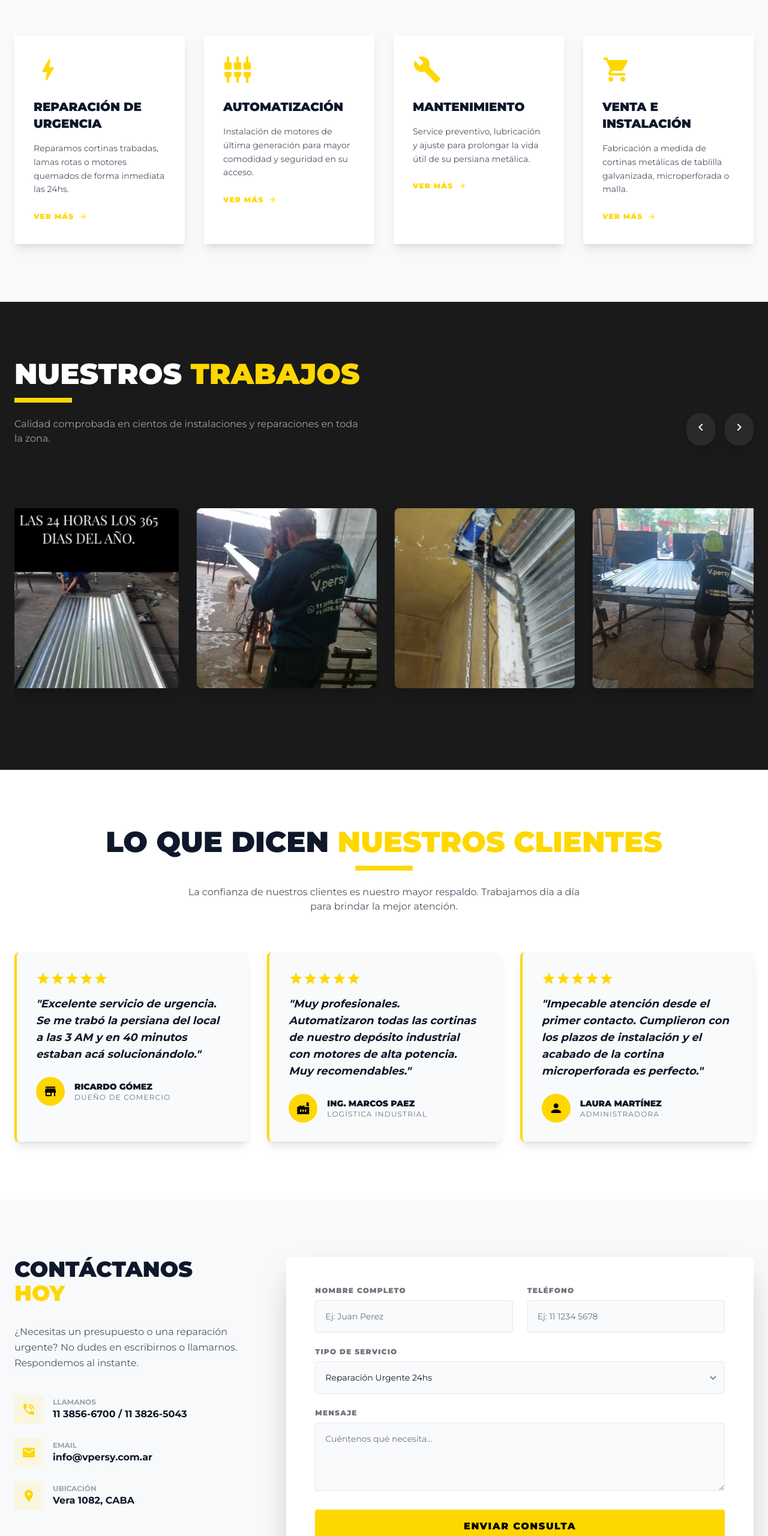
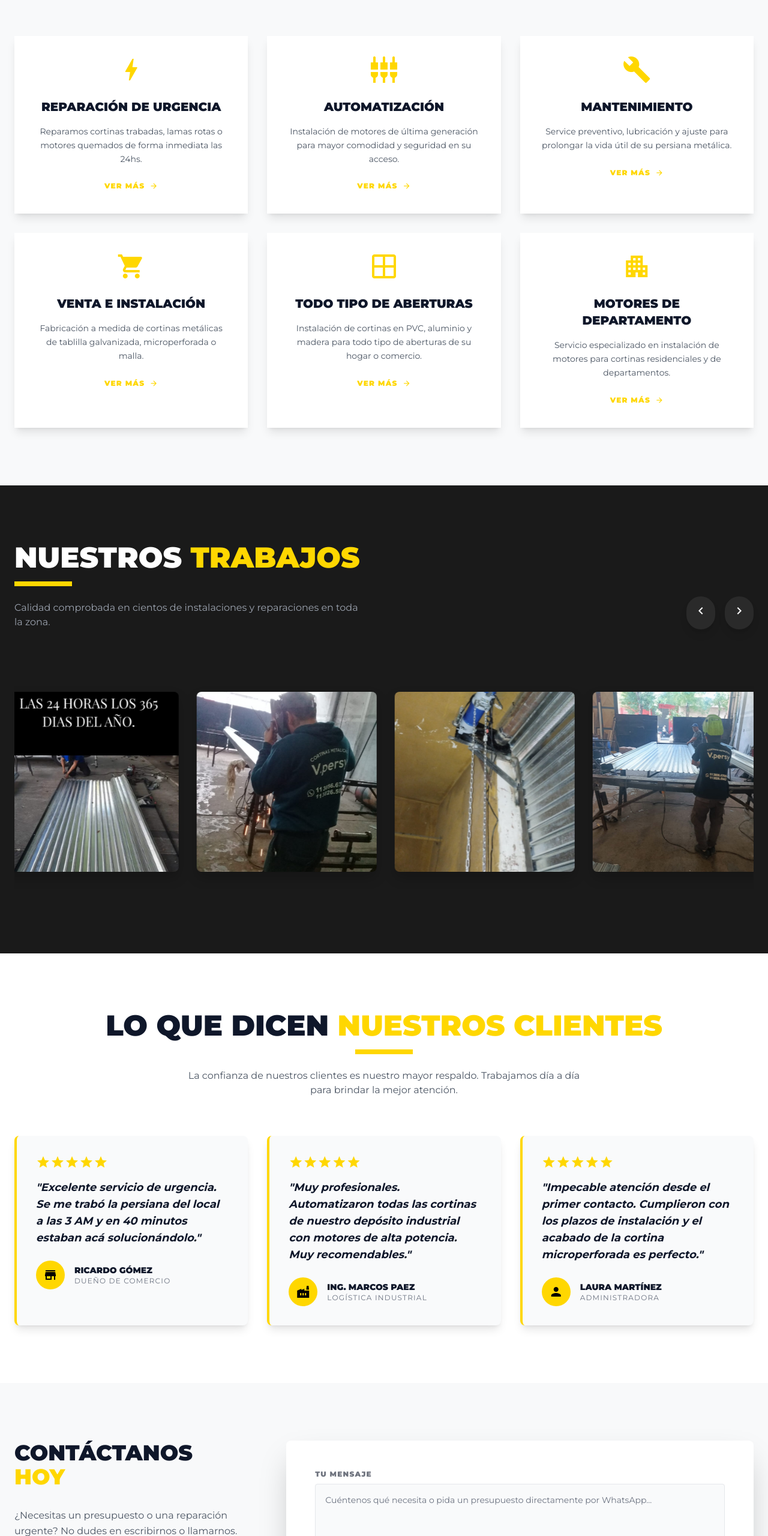
Before and after one commit to F-Lorenzo/V.persy, a website built with Vite: page index.html in a window 1280 px wide. Shown: the part 1197-3757 px from the top of the page at 60% size. Built offline with nearby package versions, Linux system fonts and the light colour scheme.

Commit message:
Actualización de archivos y configuración de Vite

```diff
--- a/index.html
+++ b/index.html
@@ -127,51 +127,76 @@
                 <p class="text-gray-600 dark:text-gray-400 max-w-2xl mx-auto">Ofrecemos un servicio integral para todo
                     tipo de cortinas metálicas, desde locales pequeños hasta grandes naves industriales.</p>
             </div>
-            <div class="grid grid-cols-1 md:grid-cols-2 lg:grid-cols-4 gap-8">
+            <div class="grid grid-cols-1 md:grid-cols-2 lg:grid-cols-3 gap-8">
                 <div
-                    class="group bg-white dark:bg-metal-dark p-8 border-b-4 border-transparent hover:border-primary transition-all shadow-lg hover:-translate-y-2">
+                    class="group bg-white dark:bg-metal-dark p-8 border-b-4 border-transparent hover:border-primary transition-all shadow-lg hover:-translate-y-2 text-center">
                     <span class="material-icons text-5xl text-primary mb-6">bolt</span>
                     <h3 class="text-xl font-black uppercase mb-4">Reparación de Urgencia</h3>
                     <p class="text-gray-600 dark:text-gray-400 text-sm leading-relaxed mb-6">
                         Reparamos cortinas trabadas, lamas rotas o motores quemados de forma inmediata las 24hs.
                     </p>
-                    <a class="text-xs font-black uppercase tracking-widest text-primary flex items-center gap-2 group-hover:gap-4 transition-all"
+                    <a class="text-xs font-black uppercase tracking-widest text-primary flex items-center justify-center gap-2 group-hover:gap-4 transition-all"
                         href="#contacto">
                         Ver más <span class="material-icons text-sm">arrow_forward</span>
                     </a>
                 </div>
                 <div
-                    class="group bg-white dark:bg-metal-dark p-8 border-b-4 border-transparent hover:border-primary transition-all shadow-lg hover:-translate-y-2">
+                    class="group bg-white dark:bg-metal-dark p-8 border-b-4 border-transparent hover:border-primary transition-all shadow-lg hover:-translate-y-2 text-center">
                     <span class="material-icons text-5xl text-primary mb-6">settings_input_component</span>
                     <h3 class="text-xl font-black uppercase mb-4">Automatización</h3>
                     <p class="text-gray-600 dark:text-gray-400 text-sm leading-relaxed mb-6">
                         Instalación de motores de última generación para mayor comodidad y seguridad en su acceso.
                     </p>
-                    <a class="text-xs font-black uppercase tracking-widest text-primary flex items-center gap-2 group-hover:gap-4 transition-all"
+                    <a class="text-xs font-black uppercase tracking-widest text-primary flex items-center justify-center gap-2 group-hover:gap-4 transition-all"
                         href="#contacto">
                         Ver más <span class="material-icons text-sm">arrow_forward</span>
                     </a>
                 </div>
                 <div
-                    class="group bg-white dark:bg-metal-dark p-8 border-b-4 border-transparent hover:border-primary transition-all shadow-lg hover:-translate-y-2">
+                    class="group bg-white dark:bg-metal-dark p-8 border-b-4 border-transparent hover:border-primary transition-all shadow-lg hover:-translate-y-2 text-center">
                     <span class="material-icons text-5xl text-primary mb-6">build</span>
                     <h3 class="text-xl font-black uppercase mb-4">Mantenimiento</h3>
                     <p class="text-gray-600 dark:text-gray-400 text-sm leading-relaxed mb-6">
                         Service preventivo, lubricación y ajuste para prolongar la vida útil de su persiana metálica.
                     </p>
-                    <a class="text-xs font-black uppercase tracking-widest text-primary flex items-center gap-2 group-hover:gap-4 transition-all"
+                    <a class="text-xs font-black uppercase tracking-widest text-primary flex items-center justify-center gap-2 group-hover:gap-4 transition-all"
                         href="#contacto">
                         Ver más <span class="material-icons text-sm">arrow_forward</span>
                     </a>
                 </div>
                 <div
-                    class="group bg-white dark:bg-metal-dark p-8 border-b-4 border-transparent hover:border-primary transition-all shadow-lg hover:-translate-y-2">
+                    class="group bg-white dark:bg-metal-dark p-8 border-b-4 border-transparent hover:border-primary transition-all shadow-lg hover:-translate-y-2 text-center">
                     <span class="material-icons text-5xl text-primary mb-6">shopping_cart</span>
                     <h3 class="text-xl font-black uppercase mb-4">Venta e Instalación</h3>
                     <p class="text-gray-600 dark:text-gray-400 text-sm leading-relaxed mb-6">
                         Fabricación a medida de cortinas metálicas de tablilla galvanizada, microperforada o malla.
                     </p>
-                    <a class="text-xs font-black uppercase tracking-widest text-primary flex items-center gap-2 group-hover:gap-4 transition-all"
+                    <a class="text-xs font-black uppercase tracking-widest text-primary flex items-center justify-center gap-2 group-hover:gap-4 transition-all"
+                        href="#contacto">
+                        Ver más <span class="material-icons text-sm">arrow_forward</span>
+                    </a>
+                </div>
+                <div
+                    class="group bg-white dark:bg-metal-dark p-8 border-b-4 border-transparent hover:border-primary transition-all shadow-lg hover:-translate-y-2 text-center">
+                    <span class="material-icons text-5xl text-primary mb-6">window</span>
+                    <h3 class="text-xl font-black uppercase mb-4">Todo tipo de Aberturas</h3>
+                    <p class="text-gray-600 dark:text-gray-400 text-sm leading-relaxed mb-6">
+                        Instalación de cortinas en PVC, aluminio y madera para todo tipo de aberturas de su hogar o
+                        comercio.
+                    </p>
+                    <a class="text-xs font-black uppercase tracking-widest text-primary flex items-center justify-center gap-2 group-hover:gap-4 transition-all"
+                        href="#contacto">
+                        Ver más <span class="material-icons text-sm">arrow_forward</span>
+                    </a>
+                </div>
+                <div
+                    class="group bg-white dark:bg-metal-dark p-8 border-b-4 border-transparent hover:border-primary transition-all shadow-lg hover:-translate-y-2 text-center">
+                    <span class="material-icons text-5xl text-primary mb-6">apartment</span>
+                    <h3 class="text-xl font-black uppercase mb-4">Motores de Departamento</h3>
+                    <p class="text-gray-600 dark:text-gray-400 text-sm leading-relaxed mb-6">
+                        Servicio especializado en instalación de motores para cortinas residenciales y de departamentos.
+                    </p>
+                    <a class="text-xs font-black uppercase tracking-widest text-primary flex items-center justify-center gap-2 group-hover:gap-4 transition-all"
                         href="#contacto">
                         Ver más <span class="material-icons text-sm">arrow_forward</span>
                     </a>
@@ -302,79 +327,40 @@
                         Respondemos al instante.
                     </p>
                     <div class="space-y-6">
-                        <div class="flex items-center gap-4">
-                            <div class="w-12 h-12 bg-primary/10 rounded flex items-center justify-center">
-                                <span class="material-icons text-primary">phone_in_talk</span>
-                            </div>
-                            <div>
-                                <p class="text-xs font-bold text-gray-400 uppercase">Llamanos</p>
-                                <p class="font-bold">11 3856-6700 / 11 3826-5043</p>
-                            </div>
-                        </div>
-                        <div class="flex items-center gap-4">
-                            <div class="w-12 h-12 bg-primary/10 rounded flex items-center justify-center">
-                                <span class="material-icons text-primary">mail</span>
-                            </div>
-                            <div>
-                                <p class="text-xs font-bold text-gray-400 uppercase">Email</p>
-                                <p class="font-bold">info@vpersy.com.ar</p>
-                            </div>
-                        </div>
+                        <div class="space-y-6">
                             <div class="flex items-center gap-4">
                                 <div class="w-12 h-12 bg-primary/10 rounded flex items-center justify-center">
                                     <span class="material-icons text-primary">location_on</span>
                                 </div>
                                 <div>
                                     <p class="text-xs font-bold text-gray-400 uppercase">Ubicación</p>
-                                <p class="font-bold">Vera 1082, CABA</p>
+                                    <p class="font-bold">Presidente Saenz Peña 675, CABA, ARGENTINA</p>
+                                </div>
                             </div>
                         </div>
                     </div>
                 </div>
                 <div class="lg:w-2/3">
                     <div class="bg-white dark:bg-accent-dark p-8 md:p-12 shadow-2xl rounded-lg">
-                        <form action="#" class="space-y-6">
-                            <div class="grid grid-cols-1 md:grid-cols-2 gap-6">
+                        <div class="space-y-6">
                             <div>
-                                    <label
-                                        class="block text-xs font-black uppercase tracking-widest mb-2 opacity-60">Nombre
-                                        Completo</label>
-                                    <input
+                                <label class="block text-xs font-black uppercase tracking-widest mb-2 opacity-60">Tu
+                                    Mensaje</label>
+                                <textarea id="whatsapp-message"
                                     class="w-full bg-gray-50 dark:bg-metal-dark border-gray-200 dark:border-gray-800 focus:border-primary focus:ring-0 rounded p-4 text-sm"
-                                        placeholder="Ej: Juan Perez" type="text" />
+                                    placeholder="Cuéntenos qué necesita o pida un presupuesto directamente por WhatsApp..."
+                                    rows="6"></textarea>
                             </div>
-                                <div>
-                                    <label
-                                        class="block text-xs font-black uppercase tracking-widest mb-2 opacity-60">Teléfono</label>
-                                    <input
-                                        class="w-full bg-gray-50 dark:bg-metal-dark border-gray-200 dark:border-gray-800 focus:border-primary focus:ring-0 rounded p-4 text-sm"
-                                        placeholder="Ej: 11 1234 5678" type="tel" />
+                            <button id="whatsapp-btn"
+                                class="w-full bg-[#25D366] hover:bg-[#20ba5a] text-white py-4 rounded font-black uppercase tracking-widest transition-all shadow-lg flex items-center justify-center gap-3">
+                                <svg class="w-6 h-6 fill-current" viewBox="0 0 24 24">
+                                    <path
+                                        d="M17.472 14.382c-.297-.149-1.758-.867-2.03-.967-.273-.099-.471-.148-.67.15-.197.297-.767.966-.94 1.164-.173.199-.347.223-.644.075-.297-.15-1.255-.463-2.39-1.475-.883-.788-1.48-1.761-1.653-2.059-.173-.297-.018-.458.13-.606.134-.133.298-.347.446-.52.149-.174.198-.298.298-.497.099-.198.05-.371-.025-.52-.075-.149-.669-1.612-.916-2.207-.242-.579-.487-.5-.669-.51-.173-.008-.371-.01-.57-.01-.198 0-.52.074-.792.372-.272.297-1.04 1.016-1.04 2.479 0 1.462 1.065 2.875 1.213 3.074.149.198 2.096 3.2 5.077 4.487.709.306 1.262.489 1.694.625.712.227 1.36.195 1.871.118.571-.085 1.758-.719 2.006-1.413.248-.694.248-1.289.173-1.413-.074-.124-.272-.198-.57-.347m-5.421 7.403h-.004a9.87 9.87 0 01-5.031-1.378l-.361-.214-3.741.982.998-3.648-.235-.374a9.86 9.86 0 01-1.51-5.26c.001-5.45 4.436-9.884 9.888-9.884 2.64 0 5.122 1.03 6.988 2.898a9.825 9.825 0 012.893 6.994c-.003 5.45-4.437 9.884-9.885 9.884m8.413-18.297A11.815 11.815 0 0012.05 0C5.495 0 .16 5.335.157 11.892c0 2.096.547 4.142 1.588 5.945L.057 24l6.305-1.654a11.882 11.882 0 005.683 1.448h.005c6.554 0 11.89-5.335 11.893-11.893a11.821 11.821 0 00-3.48-8.413Z">
+                                    </path>
+                                </svg>
+                                Enviar Consulta por WhatsApp
+                            </button>
                         </div>
-                            </div>
-                            <div>
-                                <label class="block text-xs font-black uppercase tracking-widest mb-2 opacity-60">Tipo
-                                    de Servicio</label>
-                                <select
-                                    class="w-full bg-gray-50 dark:bg-metal-dark border-gray-200 dark:border-gray-800 focus:border-primary focus:ring-0 rounded p-4 text-sm">
-                                    <option>Reparación Urgente 24hs</option>
-                                    <option>Venta e Instalación</option>
-                                    <option>Automatización (Motor)</option>
-                                    <option>Mantenimiento</option>
-                                </select>
-                            </div>
-                            <div>
-                                <label
-                                    class="block text-xs font-black uppercase tracking-widest mb-2 opacity-60">Mensaje</label>
-                                <textarea
-                                    class="w-full bg-gray-50 dark:bg-metal-dark border-gray-200 dark:border-gray-800 focus:border-primary focus:ring-0 rounded p-4 text-sm"
-                                    placeholder="Cuéntenos qué necesita..." rows="4"></textarea>
-                            </div>
-                            <button
-                                class="w-full bg-primary hover:bg-yellow-400 text-black py-4 rounded font-black uppercase tracking-widest transition-all shadow-lg hover:shadow-primary/20"
-                                type="submit">
-                                Enviar Consulta
-                            </button>
-                        </form>
                     </div>
                 </div>
             </div>
--- a/src/js/main.js
+++ b/src/js/main.js
@@ -55,3 +55,18 @@
 }
 
 console.log("App initialized with infinite carousel.");
+
+// WhatsApp Redirect Logic
+const whatsappBtn = document.getElementById('whatsapp-btn');
+const whatsappInput = document.getElementById('whatsapp-message');
+
+if (whatsappBtn && whatsappInput) {
+    whatsappBtn.addEventListener('click', () => {
+        const message = encodeURIComponent(whatsappInput.value);
+        if (message) {
+            window.open(`https://wa.me/5491138566700?text=${message}`, '_blank');
+        } else {
+            alert('Por favor, escriba un mensaje antes de enviar.');
+        }
+    });
+}
```
Also changed, not shown: vite.config.js (added, +9 -0 lines). Lines whose indentation alone changed are shown as unchanged.
